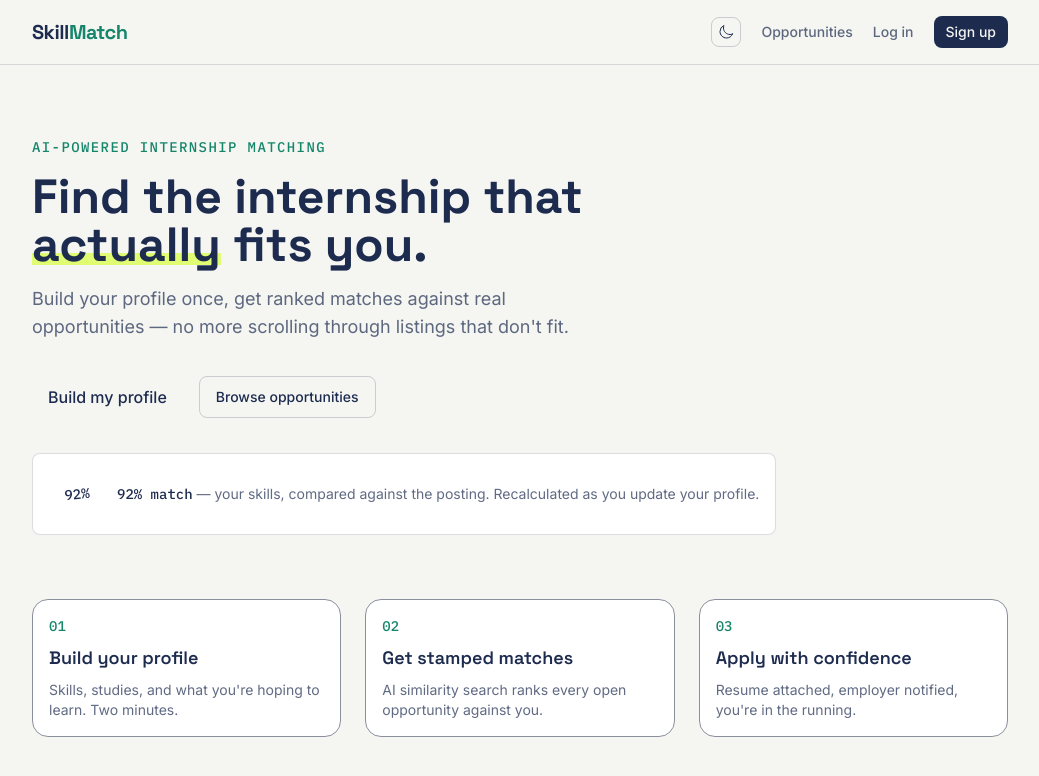
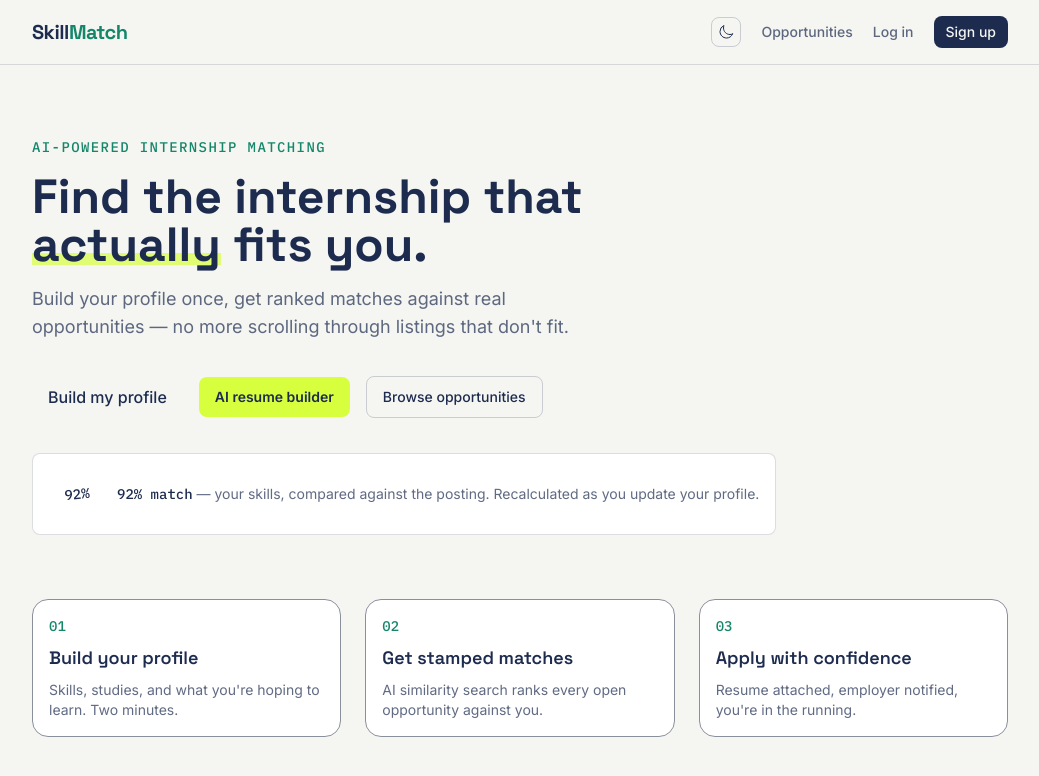
Before and after one commit to keyzdom1/skillmatch, a Next.js app: page / in a window 1280 px wide. Shown: the top 776 px of the page, without its empty margins (120-1159 px from the left). Built offline with nearby package versions, Linux system fonts and the light colour scheme; no server answers.

Commit message:
Add AI resume builder button to homepage hero

```diff
--- a/app/page.tsx
+++ b/app/page.tsx
@@ -26,6 +26,12 @@ export default function Home() {
         <div className="flex flex-wrap items-center gap-4">
           <Link href="/signup" className="btn-primary">
             Build my profile
+          </Link>
+          <Link
+            href="/resume-coach"
+            className="rounded-control bg-highlighter px-4 py-2.5 text-sm font-semibold text-ink hover:brightness-95"
+          >
+            AI resume builder
           </Link>
           <Link
             href="/opportunities"
```
